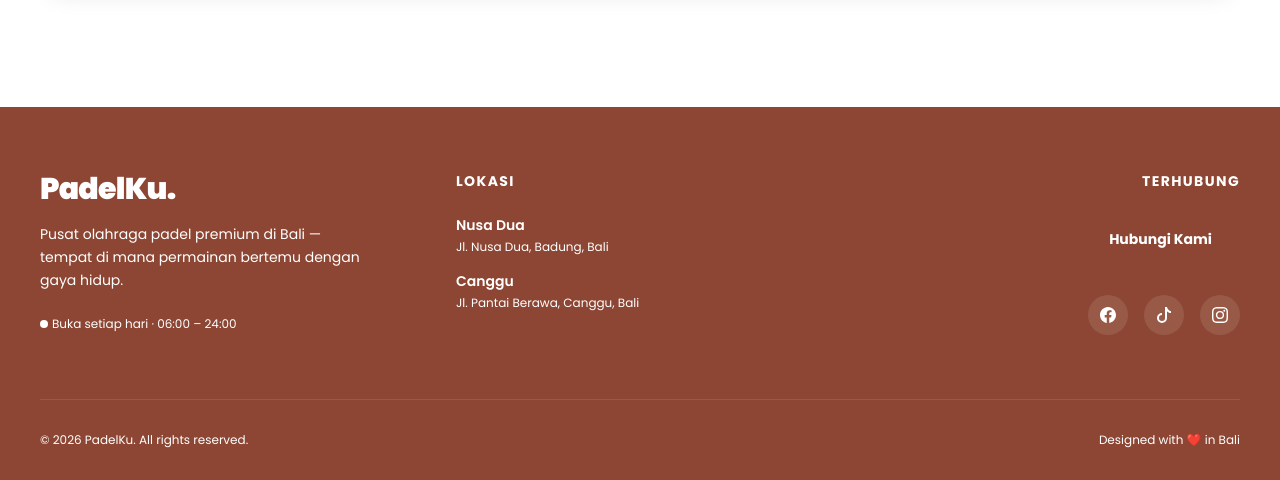
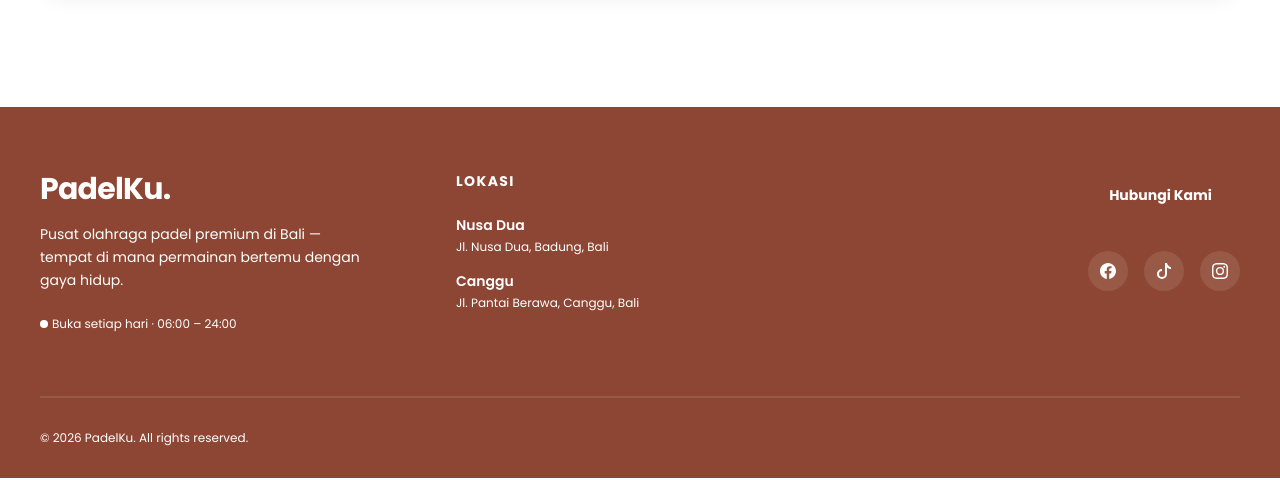
Before and after one commit to mosesschris/uas-cloud-padelku, a website: page index.html in a window 1280 px wide. Shown: the part 8560-9040 px from the top of the page. Drawn offline with Linux system fonts and the light colour scheme.

Commit message:
update footer

```diff
--- a/index.html
+++ b/index.html
@@ -18,7 +18,6 @@
     >
       <div class="max-w-7xl mx-auto px-6 lg:px-10">
         <div class="flex items-center justify-between h-18 py-4">
-          <!-- Logo -->
           <a
             href="#home"
             class="text-2xl font-bold text-[#8C4633] tracking-tight flex-shrink-0"
@@ -1428,7 +1427,7 @@
           <div>
             <a
               href="#home"
-              class="text-3xl font-black text-white tracking-tight mb-4 block"
+              class="text-3xl font-bold text-white tracking-tight mb-4 block"
               >PadelKu.</a
             >
             <p class="text-white text-sm leading-relaxed mb-6 max-w-xs">
@@ -1468,11 +1467,6 @@
 
           <!-- Col 3 -->
           <div class="flex flex-col items-start md:items-end">
-            <h4
-              class="text-sm font-bold text-white uppercase tracking-widest mb-6"
-            >
-              Terhubung
-            </h4>
             <a
               href="https://wa.me/6285738463165"
               class="bg-[#8C4633] hover:bg-[#6e3525] text-white font-bold text-sm px-7 py-3.5 rounded-2xl mb-8 transition-all duration-300 inline-block"
@@ -1533,10 +1527,9 @@
         </div>
 
         <div
-          class="border-t border-white/10 pt-8 flex flex-col md:flex-row items-center justify-between gap-4"
+          class="border-t-2 border-white/10 pt-8 flex flex-col md:flex-row items-center justify-between gap-4"
         >
           <p class="text-white text-xs">© 2026 PadelKu. All rights reserved.</p>
-          <p class="text-white text-xs">Designed with ❤️ in Bali</p>
         </div>
       </div>
     </footer>
```
Also changed, not shown: output.css.
